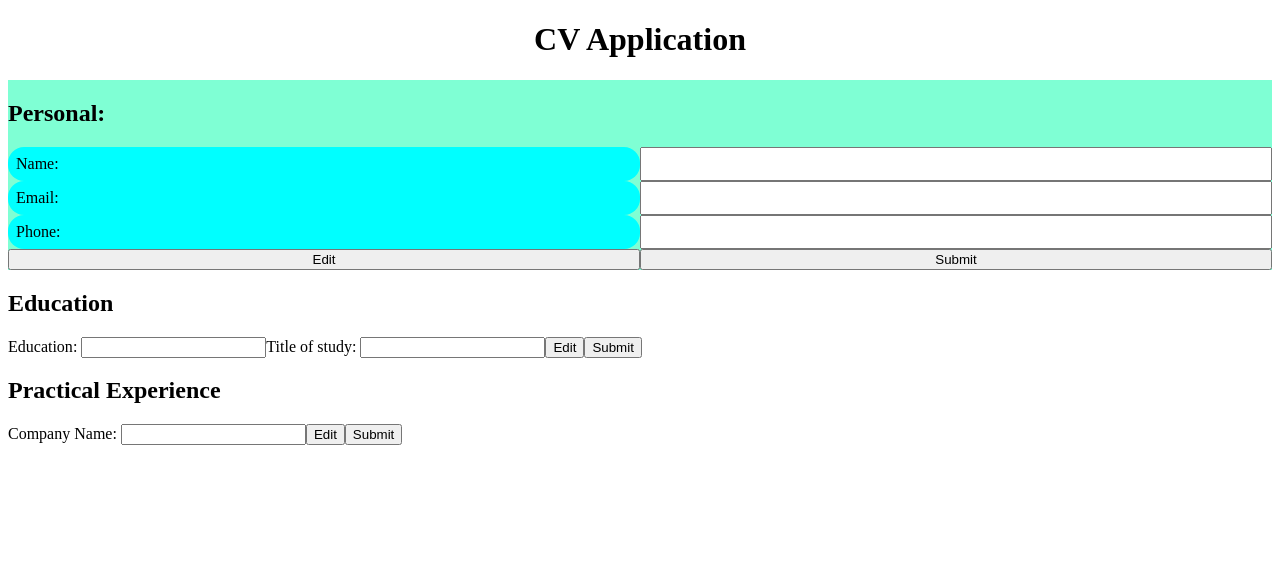
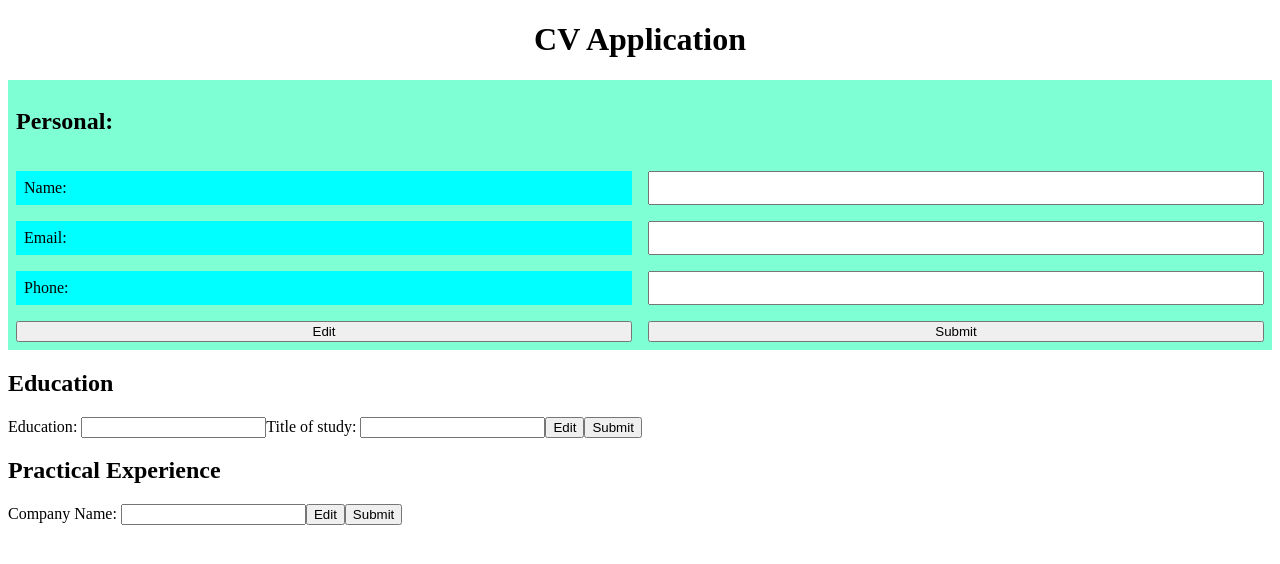
Before and after one commit to WenardKen57/cv-application, a React (Vite) app: page / in a window 1280 px wide. Shown: the top 564 px of the page. Built offline with nearby package versions, Linux system fonts and the light colour scheme.

Commit message:
Add little padding personal, remove b-radius label

```diff
--- a/src/components/style/PersonalSectionStyle.css
+++ b/src/components/style/PersonalSectionStyle.css
@@ -1,7 +1,9 @@
 .personalSection {
+  padding: 0.5em;
   display: grid;
   grid-template-columns: repeat(2, minmax(150px, 1fr));
   background-color: aquamarine;
+  gap: 1em;
 }
 
 .personalSection > h2 {
@@ -11,5 +13,4 @@
 .personalSection > label {
   background-color: aqua;
   padding: 0.5rem;
-  border-radius: 1rem;
 }
```
